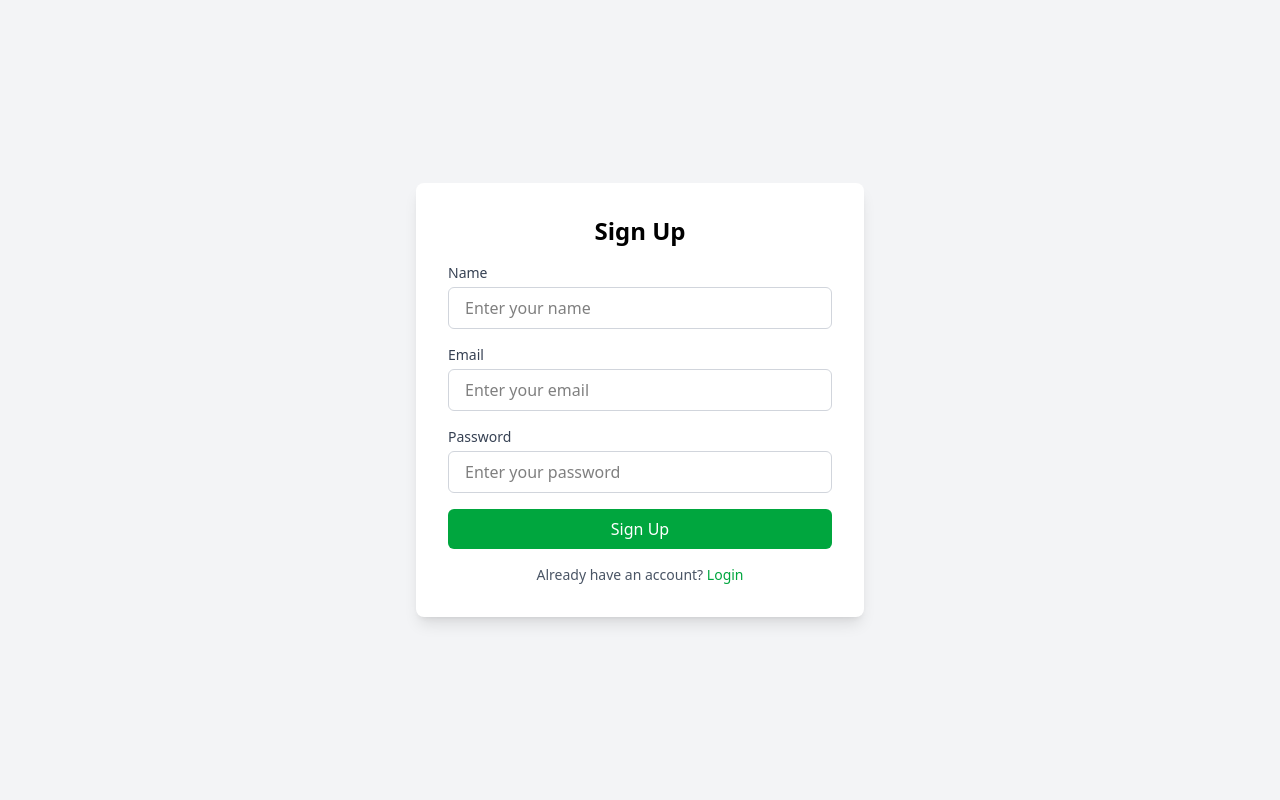
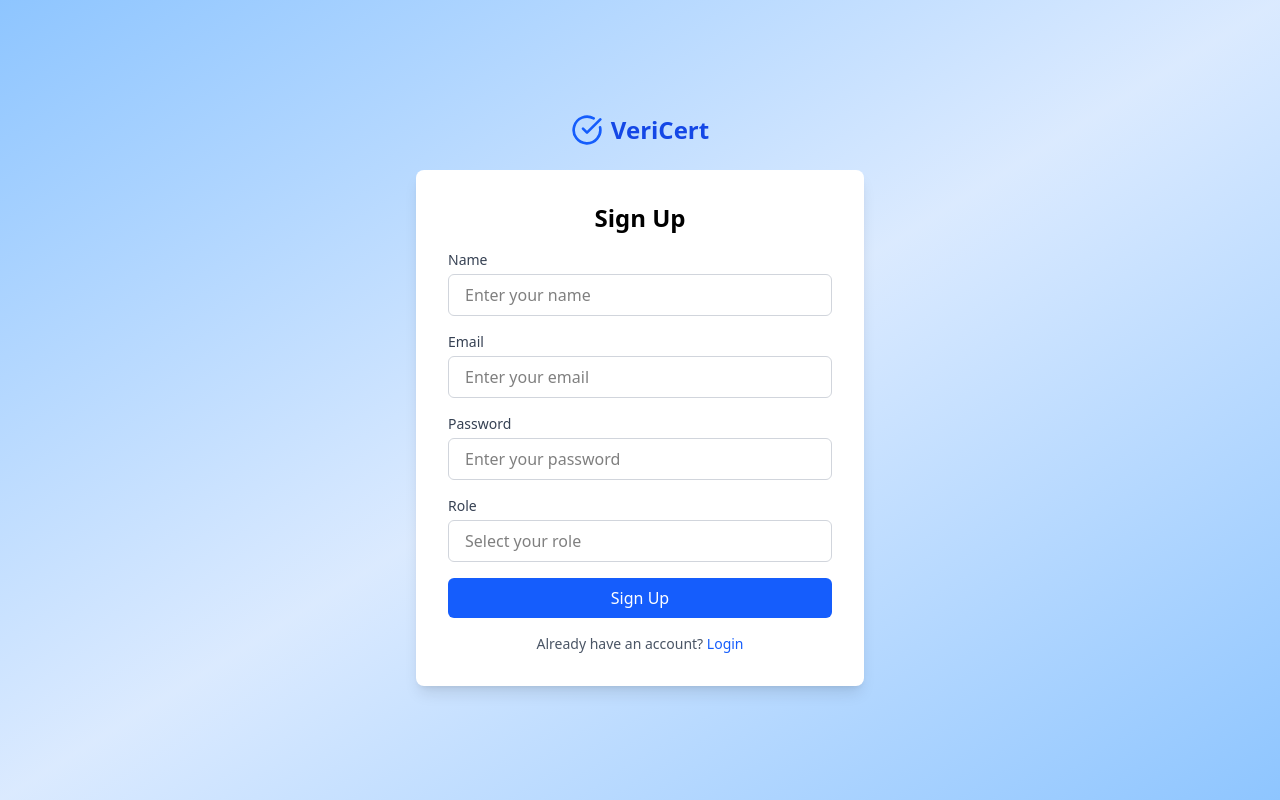
Before and after one commit to KnowvationLearningsPvtLtd/VeriCert-FrontEnd, a React (Vite) app: page /Signup in a window 1280 px wide. Built offline with nearby package versions, Linux system fonts and the light colour scheme.

Commit message:
fix: Connected to be, improvised authPage ui

```diff
--- a/package.json
+++ b/package.json
@@ -25,7 +25,7 @@
     "lucide-react": "^0.475.0",
     "react": "^19.0.0",
     "react-dom": "^19.0.0",
-    "react-router-dom": "^7.1.5",
+    "react-router-dom": "^7.4.1",
     "recharts": "^2.15.1",
     "recoil": "^0.7.7",
     "recoil-persist": "^5.1.0",
--- a/src/pages/LoginPage.tsx
+++ b/src/pages/LoginPage.tsx
@@ -1,6 +1,7 @@
 import React, { useState, FormEvent, ChangeEvent } from 'react';
 import { Link, useNavigate } from 'react-router-dom';
 import axios from 'axios';
+import { CheckCircle } from "lucide-react"
 
 const Login: React.FC = () => {
   const [email, setEmail] = useState<string>('');
@@ -10,7 +11,7 @@ const Login: React.FC = () => {
   const handleSubmit = async (e: FormEvent<HTMLFormElement>) => {
     e.preventDefault();
     try {
-      const response = await axios.post('http://localhost:3001/login', { email, password });
+      const response = await axios.post('http://localhost:2000/api/auth/login', { email, password });
 
       if (response.data === 'Success' || response.data.status === 'success') {
         navigate('/home');
@@ -24,8 +25,17 @@ const Login: React.FC = () => {
   };
 
   return (
-    <div className="flex items-center justify-center min-h-screen bg-gray-100">
+
+
+
+    //<div className="flex items-center justify-center min-h-screen bg-gray-100">
+       <div className="min-h-screen flex items-center justify-center p-4 bg-gradient-to-br from-blue-300 via-blue-100 to-blue-300">
+      <div className="w-full max-w-md">
+        <div className="flex items-center justify-center mb-6">
+          <CheckCircle className="h-8 w-8 text-blue-600 mr-2" />
+          <h1 className="text-2xl font-bold text-blue-700">VeriCert</h1></div>
       <div className="bg-white shadow-lg rounded-lg p-8 w-full max-w-md">
+
         <h2 className="text-2xl font-bold text-center mb-4">Login</h2>
         <form onSubmit={handleSubmit} className="space-y-4">
           <div>
@@ -56,17 +66,20 @@ const Login: React.FC = () => {
 
           <button
             type="submit"
-            className="w-full bg-green-600 text-white py-2 px-4 rounded-md hover:bg-green-700 transition"
+            className="w-full bg-blue-600 text-white py-2 px-4 rounded-md hover:bg-blue-700 transition"
           >
             Login
           </button>
         </form>
 
         <p className="text-center text-sm text-gray-600 mt-4">
-          Don't have an account? <Link to="/Signup" className="text-green-600 hover:underline">Register</Link>
+          Don't have an account? <Link to="/Signup" className="text-blue-600 hover:underline">Register</Link>
         </p>
       </div>
     </div>
+    </div>
+    //</div>
+
   );
 };
 
--- a/src/pages/SignupPage.tsx
+++ b/src/pages/SignupPage.tsx
@@ -1,17 +1,19 @@
 import React, { useState, FormEvent, ChangeEvent } from 'react';
 import { Link, useNavigate } from 'react-router-dom';
 import axios from 'axios';
+import { CheckCircle } from "lucide-react"
 
 const Signup: React.FC = () => {
   const [name, setName] = useState<string>('');
   const [email, setEmail] = useState<string>('');
+  const [role, setRole] = useState<string>('');
   const [password, setPassword] = useState<string>('');
   const navigate = useNavigate();
 
   const handleSubmit = async (e: FormEvent<HTMLFormElement>) => {
     e.preventDefault();
     try {
-      await axios.post('http://localhost:3001/register', { name, email, password });
+      await axios.post('http://localhost:2000/api/auth/register', { name, email, password, role });
       navigate('/login');
     } catch (err) {
       console.error("Signup error:", err);
@@ -20,7 +22,12 @@ const Signup: React.FC = () => {
   };
 
   return (
-    <div className="flex items-center justify-center min-h-screen bg-gray-100">
+    //<div className="flex items-center justify-center min-h-screen bg-gray-100">
+        <div className="min-h-screen flex items-center justify-center p-4 bg-gradient-to-br from-blue-300 via-blue-100 to-blue-300">
+      <div className="w-full max-w-md">
+        <div className="flex items-center justify-center mb-6">
+          <CheckCircle className="h-8 w-8 text-blue-600 mr-2" />
+          <h1 className="text-2xl font-bold text-blue-700">VeriCert</h1></div>
       <div className="bg-white shadow-lg rounded-lg p-8 w-full max-w-md">
         <h2 className="text-2xl font-bold text-center mb-4">Sign Up</h2>
         <form onSubmit={handleSubmit} className="space-y-4">
@@ -63,18 +70,32 @@ const Signup: React.FC = () => {
             />
           </div>
 
+          <div>
+            <label htmlFor="role" className="block text-sm font-medium text-gray-700">Role</label>
+            <input
+              id="role"
+              name="role"
+              type="role"
+              placeholder="Select your role"
+              className="mt-1 block w-full px-4 py-2 border border-gray-300 rounded-md focus:ring-green-500 focus:border-green-500"
+              onChange={(e: ChangeEvent<HTMLInputElement>) => setRole(e.target.value)}
+              required
+            />
+          </div>
+
           <button
             type="submit"
-            className="w-full bg-green-600 text-white py-2 px-4 rounded-md hover:bg-green-700 transition"
+            className="w-full bg-blue-600 text-white py-2 px-4 rounded-md hover:bg-blue-700 transition"
           >
             Sign Up
           </button>
         </form>
 
         <p className="text-center text-sm text-gray-600 mt-4">
-          Already have an account? <Link to="/login" className="text-green-600 hover:underline">Login</Link>
+          Already have an account? <Link to="/login" className="text-blue-600 hover:underline">Login</Link>
         </p>
       </div>
+    </div>
     </div>
   );
 };
```
Also changed, not shown: 1 other file (tests, documents, lock files or other folders).
